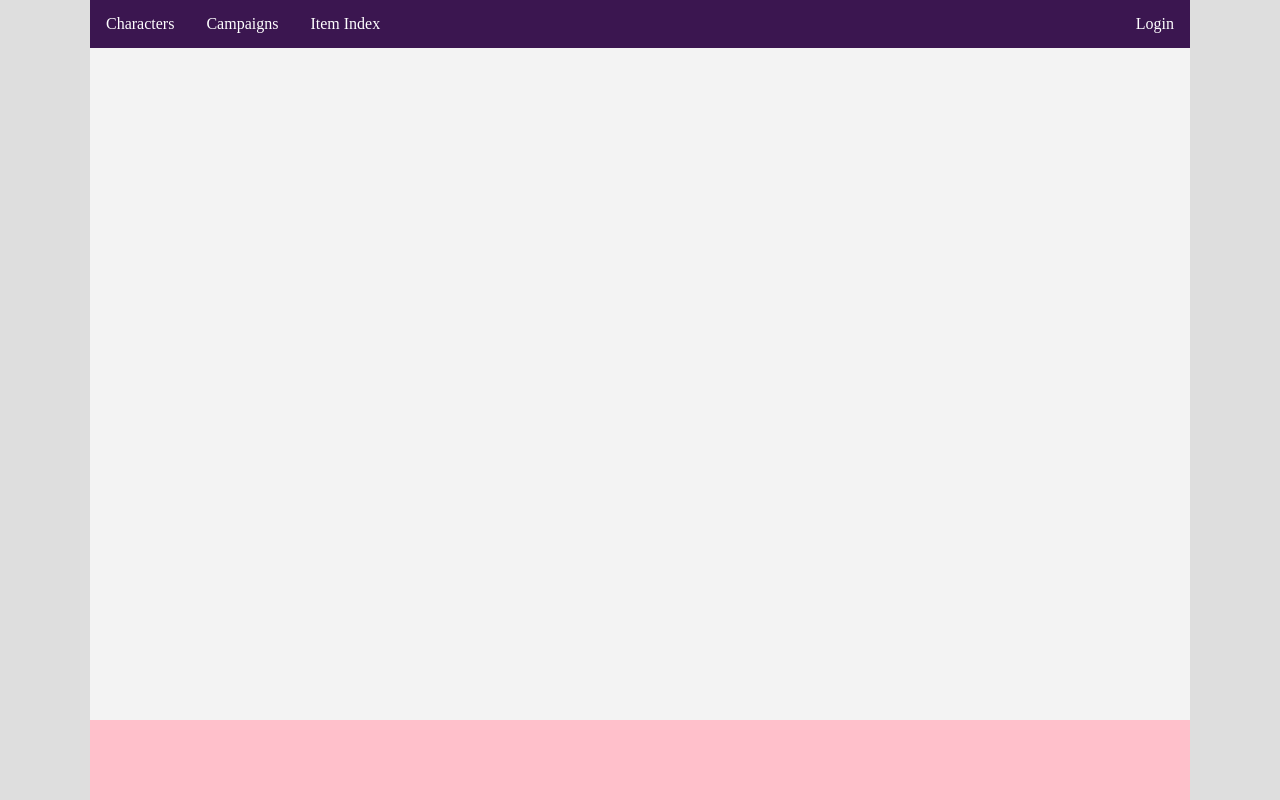
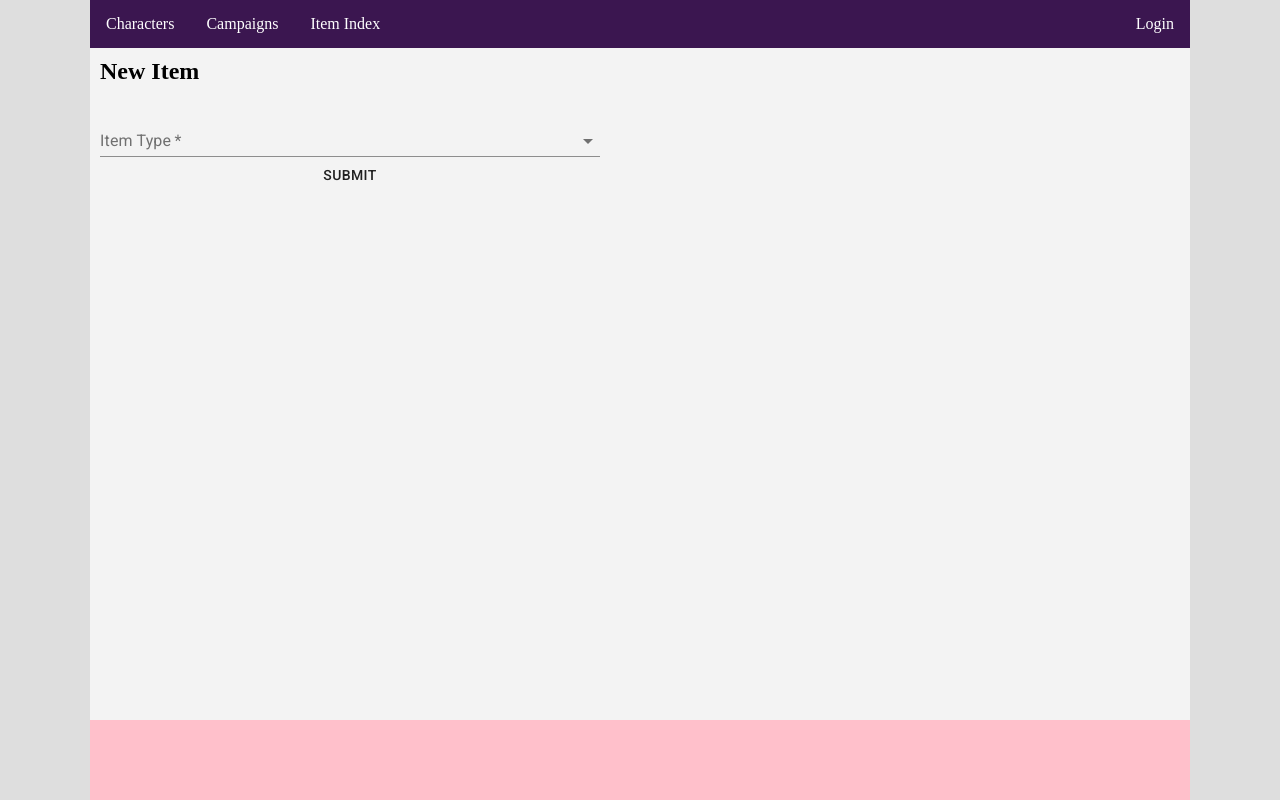
Before and after one commit to Janne555/lotfsd-frontend, a React (Create React App) app: page /newitem in a window 1280 px wide. Built offline with nearby package versions, Linux system fonts and the light colour scheme.

Commit message:
wip item creator

```diff
--- a/src/App.tsx
+++ b/src/App.tsx
@@ -6,11 +6,12 @@ import Login from './Components/Interface/Login'
 import NavItem from './Components/Interface/NavMenu/NavItem'
 import { useSelector } from './hooks'
 import { selectIsLoggedIn, selectCharacterId } from './Redux/selectors'
-import { Switch, Route, useRouteMatch, Link } from 'react-router-dom'
+import { Switch, Route, useRouteMatch } from 'react-router-dom'
 import CharacterList from './Components/Interface/CharacterList/CharacterList'
 import CharacterCreator from './Components/CharacterCreator/CharacterCreator'
 import AppModal from './Components/Interface/Modal/AppModal'
 import ItemIndex from './Components/ItemIndex/ItemIndex'
+import ItemCreator from './Components/ItemIndex/ItemCreator'
 
 const useStyles = createUseStyles((theme: Theme) => ({
   app: {
@@ -56,7 +57,7 @@ const App: React.FC = () => {
         <NavItem name="Campaigns" to="/campaigns">
           moi
           </NavItem>
-        <NavItem name="Item Index" to="/itemindex"/>
+        <NavItem name="Item Index" to="/itemindex" />
         <NavItem name="Login" end />
       </NavBar>
       <div className={classes.body}>
@@ -72,8 +73,11 @@ const App: React.FC = () => {
           </Route>
         </Switch>
         <Route path="/itemindex">
-            <ItemIndex />
-          </Route>
+          <ItemIndex />
+        </Route>
+        <Route path="/newitem">
+          <ItemCreator />
+        </Route>
       </div>
       <AppModal characterId={characterId} />
       <footer className={classes.footer}></footer>
--- a/src/Components/Interface/Modal/AddItem.tsx
+++ b/src/Components/Interface/Modal/AddItem.tsx
@@ -45,7 +45,7 @@ const AddItem = React.forwardRef<HTMLFormElement, Props>(function AddItem({ char
         disablePortal
         onChange={(e, item) => setSelected(item)}
         renderInput={params => (
-          <TextField {...params} label="Item" fullWidth />
+          <TextField {...params} label="Item" fullWidth placeholder="Filter by typing" />
         )}
       />
       {selected &&
--- a/src/Components/ItemIndex/ItemCreator.tsx
+++ b/src/Components/ItemIndex/ItemCreator.tsx
@@ -1,9 +1,19 @@
-import React from 'react'
+import React, { useState } from 'react'
 import { createUseStyles } from 'react-jss'
+import TextField from '@material-ui/core/TextField'
+import Select from '@material-ui/core/NativeSelect'
+import InputLabel from '@material-ui/core/InputLabel'
+import FormControl from '@material-ui/core/FormControl'
+import Button from '@material-ui/core/Button'
+import { isItemType } from '../../services'
 
 const useStyles = createUseStyles((theme: Theme) => ({
-  itemCreator: {
-
+  itemCreator: {
+    maxWidth: 500,
+    padding: theme.padding,
+    '& > form > *': {
+      width: '100%'
+    }
   }
 }))
 
@@ -11,11 +21,41 @@ type Props = {
 
 }
 
-function ItemCreator({}: Props) {
+function ItemCreator({ }: Props) {
   const classes = useStyles()
+  const [type, setType] = useState<Pick<Item, 'type'>>()
+
+  function handleSubmit(e: React.FormEvent<HTMLFormElement>) {
+    e.preventDefault()
+  }
+
+  function handleSelect(e: React.ChangeEvent<HTMLSelectElement>) {
+    const value = e.target.value
+    if (value.length === 0) {
+      setType(undefined)
+    }
+
+    if (isItemType(value)) {
+      setType(value)
+    }
+  }
+
   return (
     <div className={classes.itemCreator}>
-
+      <h2>New Item</h2>
+      <form onSubmit={handleSubmit}>
+        <FormControl required>
+          <InputLabel htmlFor='type'>Item Type</InputLabel>
+          <Select inputProps={{ id: 'type' }} onChange={handleSelect}>
+            <option></option>
+            <option value='item'>Item</option>
+            <option value='armor'>Armor</option>
+            <option value='weapon'>Weapon</option>
+          </Select>
+        </FormControl>
+        {/* <TextField id={} /> */}
+        <Button type="submit">submit</Button>
+      </form>
     </div>
   )
 }
--- a/src/services/typeGuards.ts
+++ b/src/services/typeGuards.ts
@@ -26,11 +26,16 @@ function areOnlyAttributes(obj: any): obj is Attributes {
   return ['charisma', 'constitution', 'dexterity', 'intelligence', 'strength', 'wisdom'].every(key => key in obj)
 }
 
+function isItemType(s: any): s is (Pick<Item, 'type'>) {
+  return ['item', 'armor', 'weapon'].includes(s)
+}
+
 export {
   hasKey,
   isArmor,
   isAttributeModifierEffect,
   isArmorClassEffect,
   isCommonActivityEffect,
-  areOnlyAttributes
+  areOnlyAttributes,
+  isItemType
 }
```
